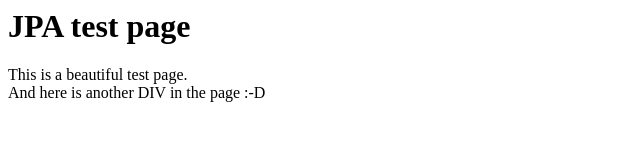
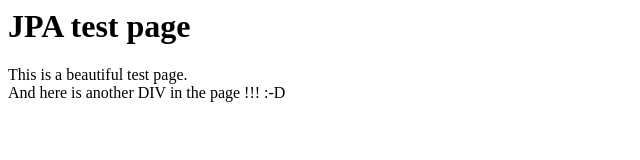
Before and after one commit to wblitz/openshift-lbn-exercises, a plain HTML site: page index.html in a window 1280 px wide. Shown: the full height of the page, 0-640 px from the left. Drawn offline with Linux system fonts and the light colour scheme.

Commit message:
Adding content in index.html

```diff
--- a/index.html
+++ b/index.html
@@ -8,7 +8,7 @@
   This is a beautiful test page.
   </div>
   <div>
-  And here is another DIV in the page :-D
+  And here is another DIV in the page !!! :-D
   </div>
  </body>
 </html>
```
